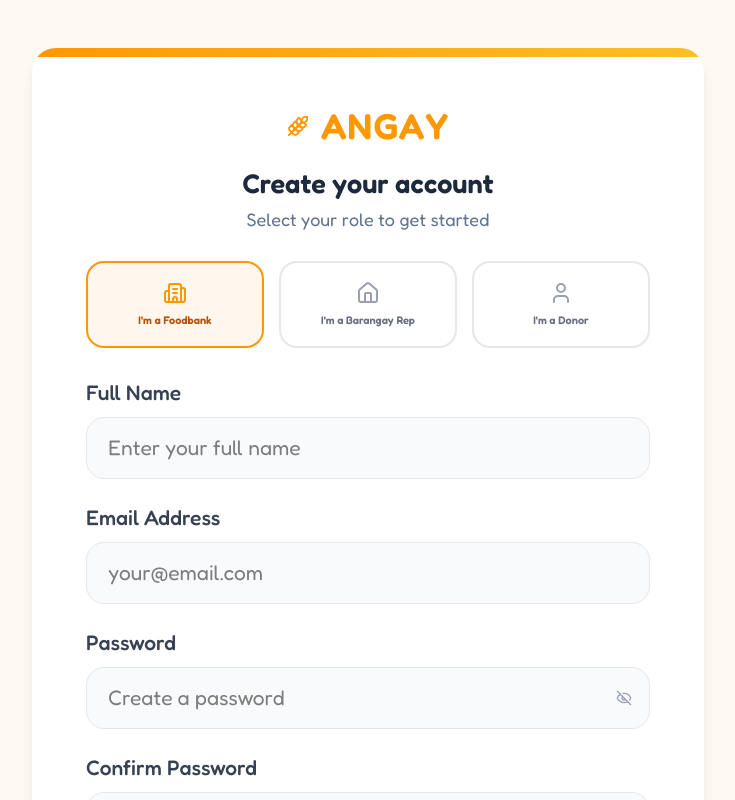
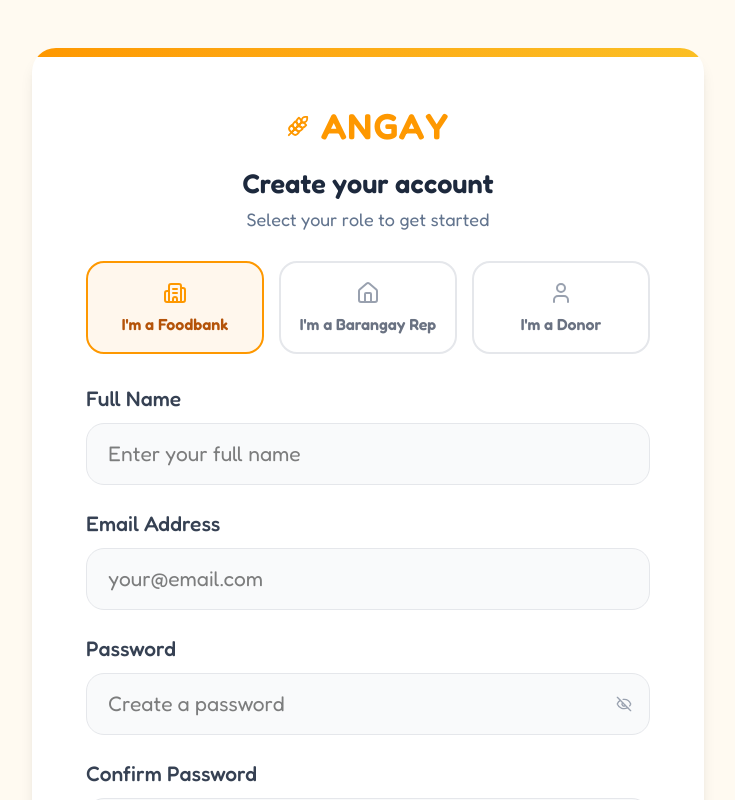
Before and after one commit to iggyboi2x/ANGAY, a React (Vite) app: page /login in a window 1280 px wide. Both pictures are taken after a click on the button "Sign up". Shown: the top 800 px of the page, without its empty margins (272-1007 px from the left). Built offline with nearby package versions, Linux system fonts and the light colour scheme; no server answers.

Commit message:
Change role size to 16px

```diff
--- a/src/pages/AngayAuth.jsx
+++ b/src/pages/AngayAuth.jsx
@@ -215,7 +215,7 @@ const RegisterPage = ({ onSwitch }) => {
                   : "border-gray-200 bg-white text-gray-400 hover:border-[#FE9800]/50 hover:bg-orange-50/50 hover:text-[#FE9800]/70"
                 }`}>
               <Icon size={24} />
-              <span className={`text-[11px] font-semibold leading-tight text-center ${role === id ? "text-[#b45309]" : "text-gray-500"}`}>
+              <span className={`text-[16px] font-semibold leading-tight text-center ${role === id ? "text-[#b45309]" : "text-gray-500"}`}>
                 {label}
               </span>
             </button>
```
